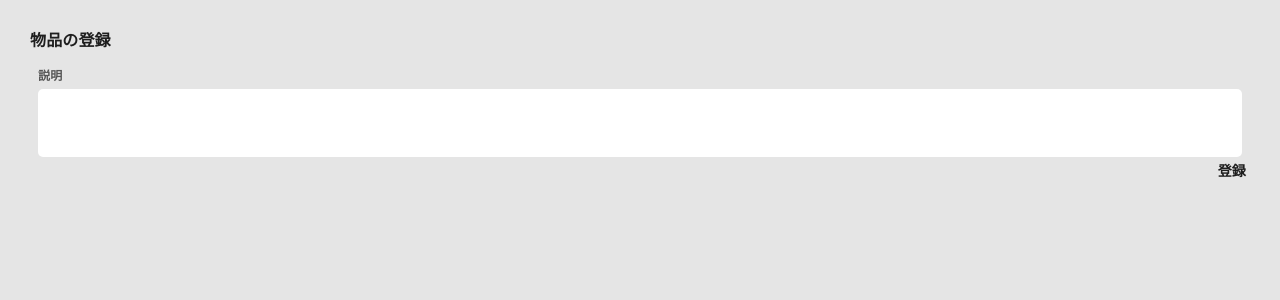
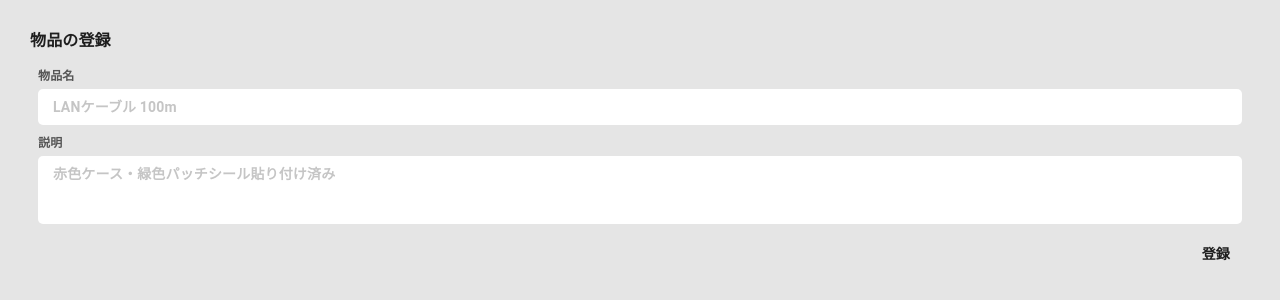
Before and after one commit to sohosai/qr-frontend, a Next.js app: page /fixtures/register in a window 1280 px wide. Shown: the top 300 px of the page. Built offline with nearby package versions, Linux system fonts and the light colour scheme.

Commit message:
📝 register-pageにTextInputを追加、スタイルを適切に変更

```diff
--- a/src/pages/fixtures/register.tsx
+++ b/src/pages/fixtures/register.tsx
@@ -1,13 +1,16 @@
 import Head from 'next/head'
 import { v4 as uuidv4 } from 'uuid'
 import { useState } from "react"
-import QRCode from '@/components/QRCode'
-import TextArea from '@/components/TextArea'
-import Button from '@/components/Button'
 import styled from "styled-components";
 import { createTheme } from '@material-ui/core/styles';
 import { ThemeProvider } from '@material-ui/core';
 import CssBaseline from '@material-ui/core/CssBaseline';
+
+import QRCode from '@/components/QRCode'
+import TextInput from '@/components/TextInput';
+import TextArea from '@/components/TextArea'
+import Button from '@/components/Button'
+
 
 const theme = createTheme({
   palette: {
@@ -29,10 +32,12 @@ const StyledMain = styled.main.withConfig({
   }
   div {
     margin: 4px;
+    margin-bottom: 10px;
   }
   .buttonContainer {
     display: flex;
     justify-content: flex-end;
+    margin: 20px;
   }
 `;
 
@@ -92,11 +97,18 @@ const FixturesIndex = () => {
             <QRCode uuid={uuid} />
           </>
         }
-
+        <div className='textinputContainer'>
+          <TextInput
+            label="物品名"
+            placeholder="LANケーブル 100m"
+            value={fixturesName}
+            onChange={onChangeFixturesName}
+          />
+        </div>
         <div className='textareaContainer'>
           <TextArea
             label="説明"
-            placeholder=""
+            placeholder="赤色ケース・緑色パッチシール貼り付け済み"
             text={fixturesDescription}
             onChange={onChangeFixturesDescription}
           />
```
